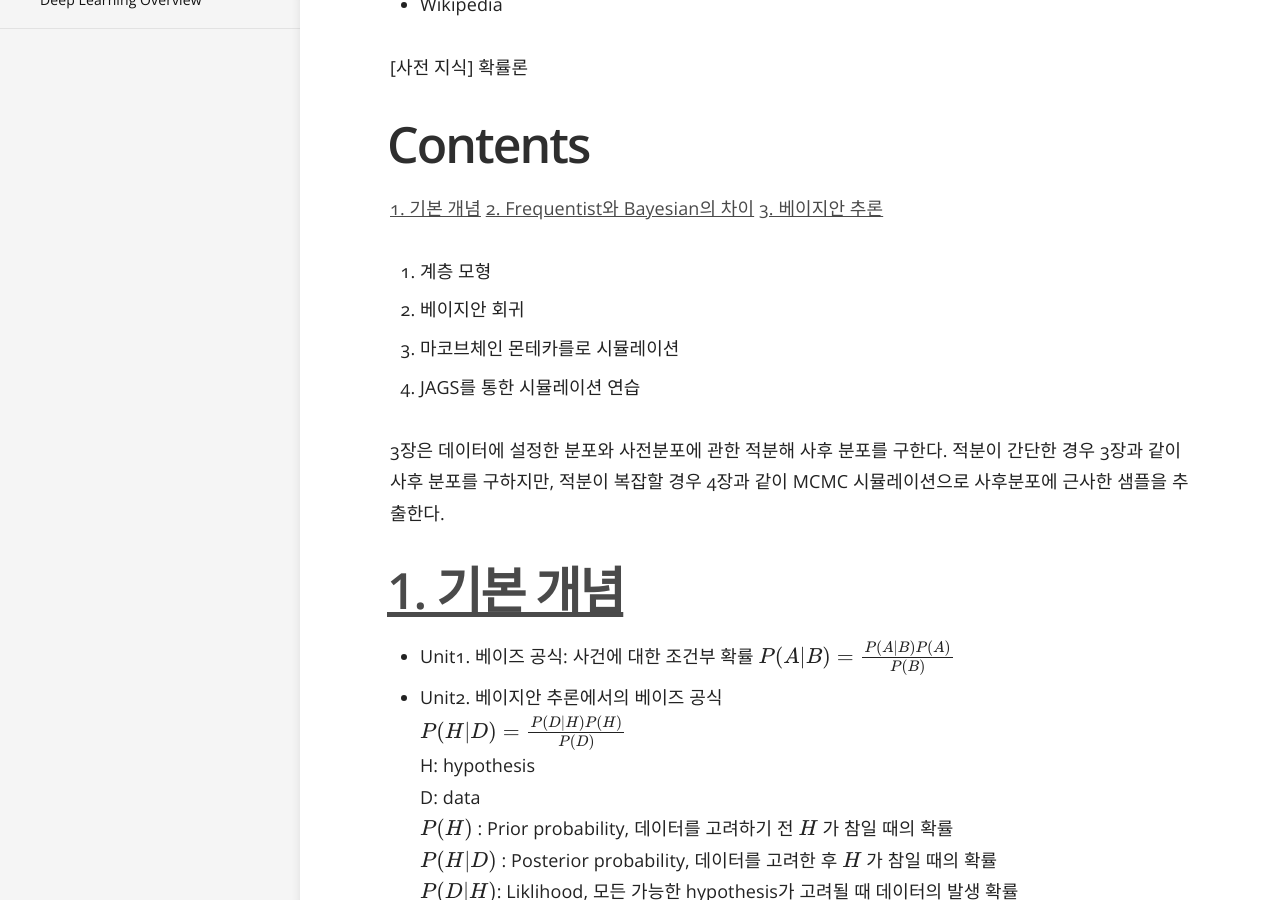
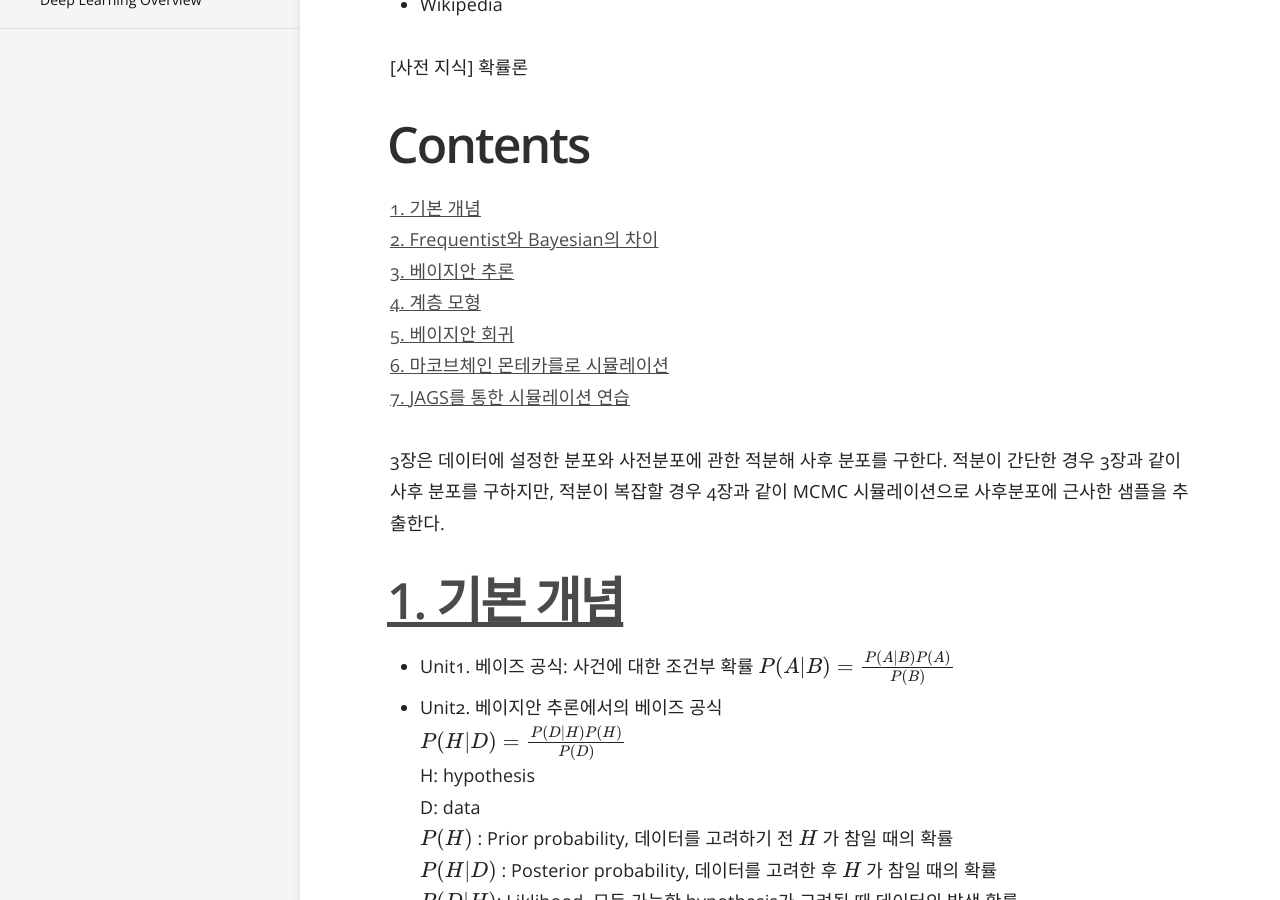
Before and after one commit to yrk3434/yrk3434.github.io, a Jekyll site: the page built from _docs/Theory/Bayesian Inference.md, in a window 1280 px wide and 900 px high, scrolled down 638 px. Built offline with Jekyll 4.4.1, drawn with Linux system fonts in a browser that asks for light colours; formulas are drawn with MathJax 3; some of the changed text lies outside the part shown.

Commit message:
Update Bayesian Inference.md

```diff
--- a/_docs/Theory/Bayesian Inference.md
+++ b/_docs/Theory/Bayesian Inference.md
@@ -21,13 +21,13 @@ toc_label: 목차
 [사전 지식] 확률론
 
 # Contents
-[1. 기본 개념](#1------)
-[2. Frequentist와 Bayesian의 차이](#2-frequentist--bayesian----)
-[3. 베이지안 추론](#3--------)
-4. 계층 모형
-5. 베이지안 회귀
-6. 마코브체인 몬테카를로 시뮬레이션
-7. JAGS를 통한 시뮬레이션 연습
+[1. 기본 개념](#1------) <br/>
+[2. Frequentist와 Bayesian의 차이](#2-frequentist--bayesian----) <br/>
+[3. 베이지안 추론](#3--------) <br/>
+[4. 계층 모형](#4------) <br/>
+[5. 베이지안 회귀](#5--------) <br/>
+[6. 마코브체인 몬테카를로 시뮬레이션](#6------------------) <br/>
+[7. JAGS를 통한 시뮬레이션 연습](#7-jags-------------) <br/>
 
 3장은 데이터에 설정한 분포와 사전분포에 관한 적분해 사후 분포를 구한다. 적분이 간단한 경우 3장과 같이 사후 분포를 구하지만, 적분이 복잡할 경우 4장과 같이 MCMC 시뮬레이션으로 사후분포에 근사한 샘플을 추출한다.
 
@@ -177,7 +177,7 @@ iid 관측치의 경우 $ X1,...,Xn $ 의 정보상수는 $ nI_1(\theta) $
 - 부적합 사전분포: 모수공간을 제대로 반영하지 못하거나 모수공간 적분값이 무한인 경우.
 그러나 사후 분포는 적합할 수 있는데 이 경우는 문제 없음
 
-# 4. 계층 모형
+# [4. 계층 모형](#4------)
 동질적이지 않은 다른 집단으로부터 자료가 수집된 경우 계층 모형을 사용한다.
 예컨대, 학생들의 성적을 추출할 때 지역별로 다른 분포를 가진다.
 성적이라는 공통의 특성에 대해 집단 별로 조금씩 다른 분포를 가질 수 있다.
```
Also changed, not shown: other parts of _docs/Theory/Bayesian Inference.md (+1 -1 lines).
